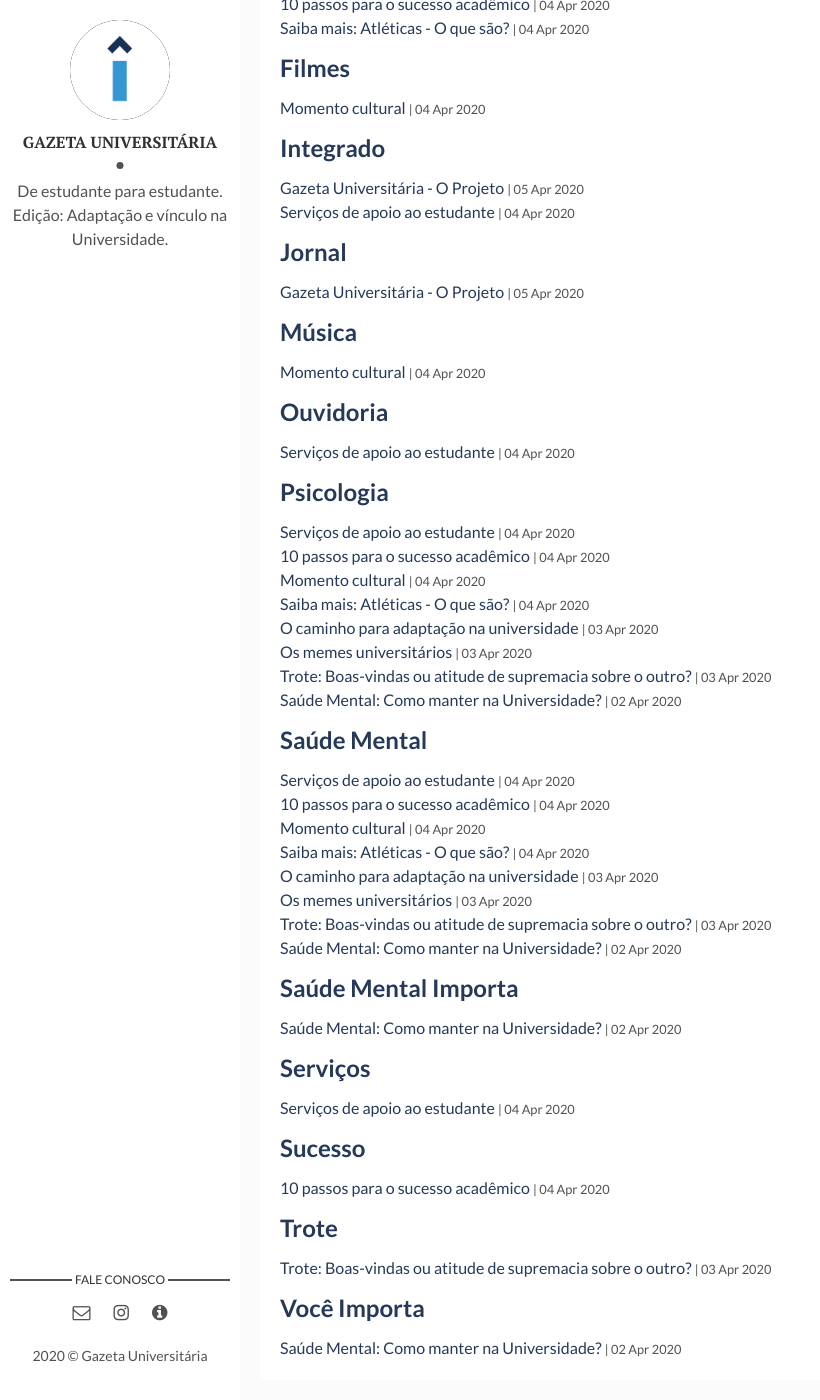
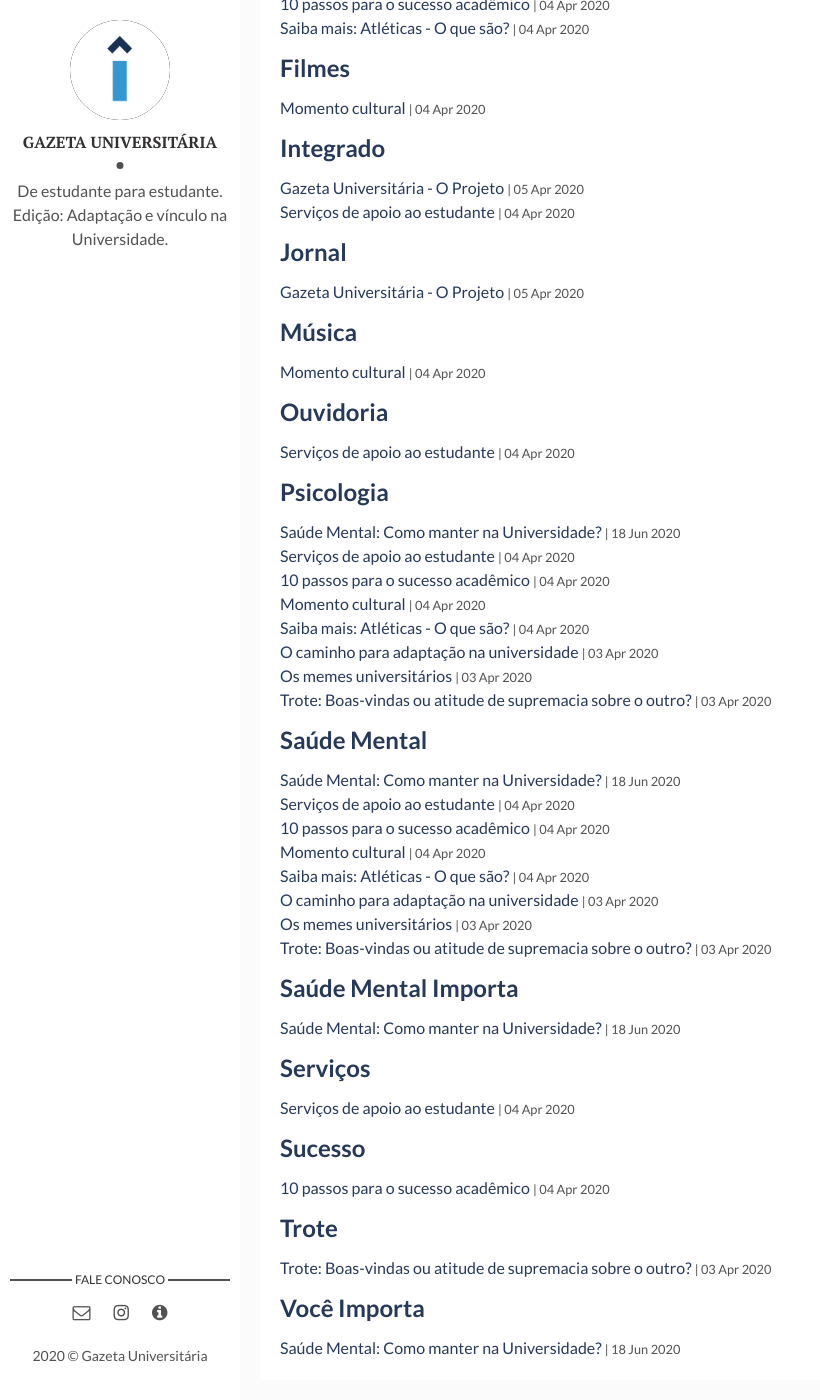
Before and after one commit to gazetauniversitaria/gazetauniversitaria.github.io, a Jekyll site: the page built from tags.html, in a window 1280 px wide and 1400 px high, scrolled down 1431 px. Shown: the whole window, without its empty margins (0-820 px from the left). Built offline with Jekyll 4.4.1, drawn with Linux system fonts in a browser that asks for light colours; some of the changed text lies outside the part shown.

Commit message:
Mudança de data

```diff
--- a/_posts/2020-06-18-saude-mental.markdown
+++ b/_posts/2020-06-18-saude-mental.markdown
@@ -1,7 +1,7 @@
 ---
 layout: post
 title: "Saúde Mental: Como manter na Universidade?"
-date: 2020-04-02 11:00:00 +0300
+date: 2020-06-18 11:00:00 +0300
 description: Ao projeto de jornal online; Gazeta Universitária
 img: saude-mental/ncapa.jpg
 tags: [Saúde Mental, Você Importa, Saúde Mental Importa, Cuide-se, Psicologia]
```
